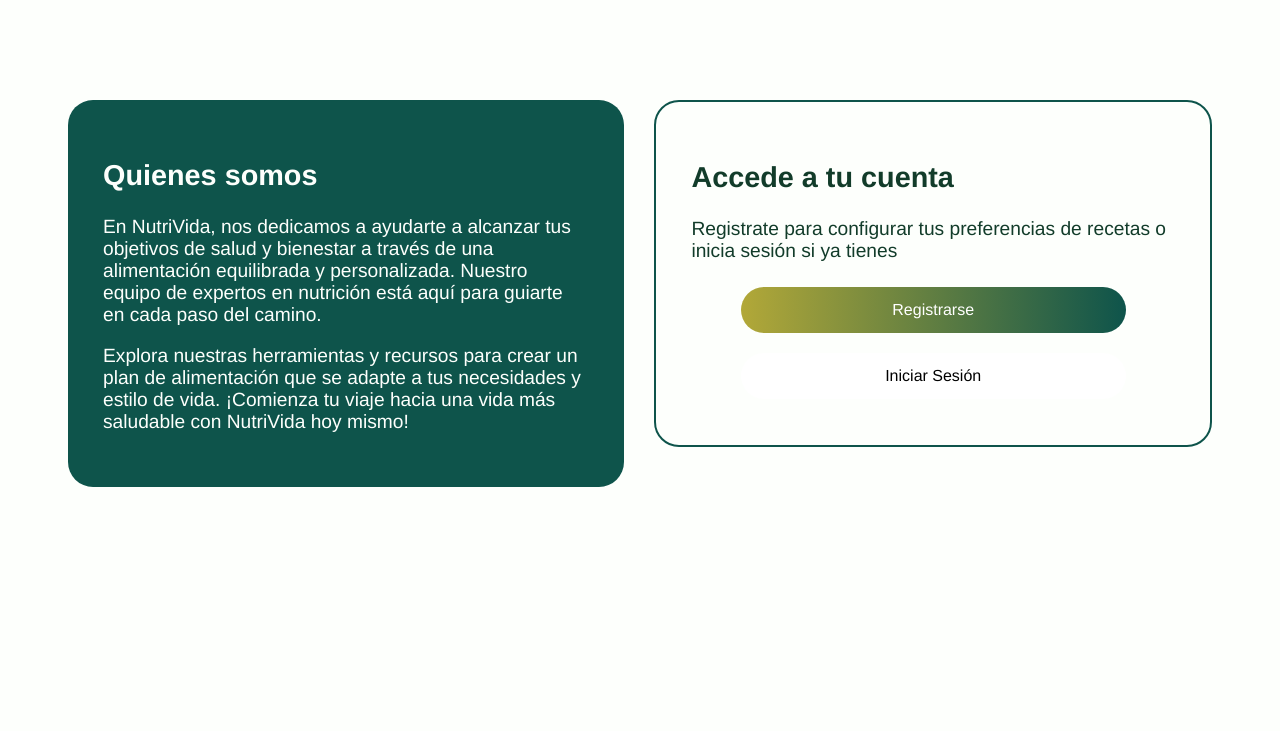
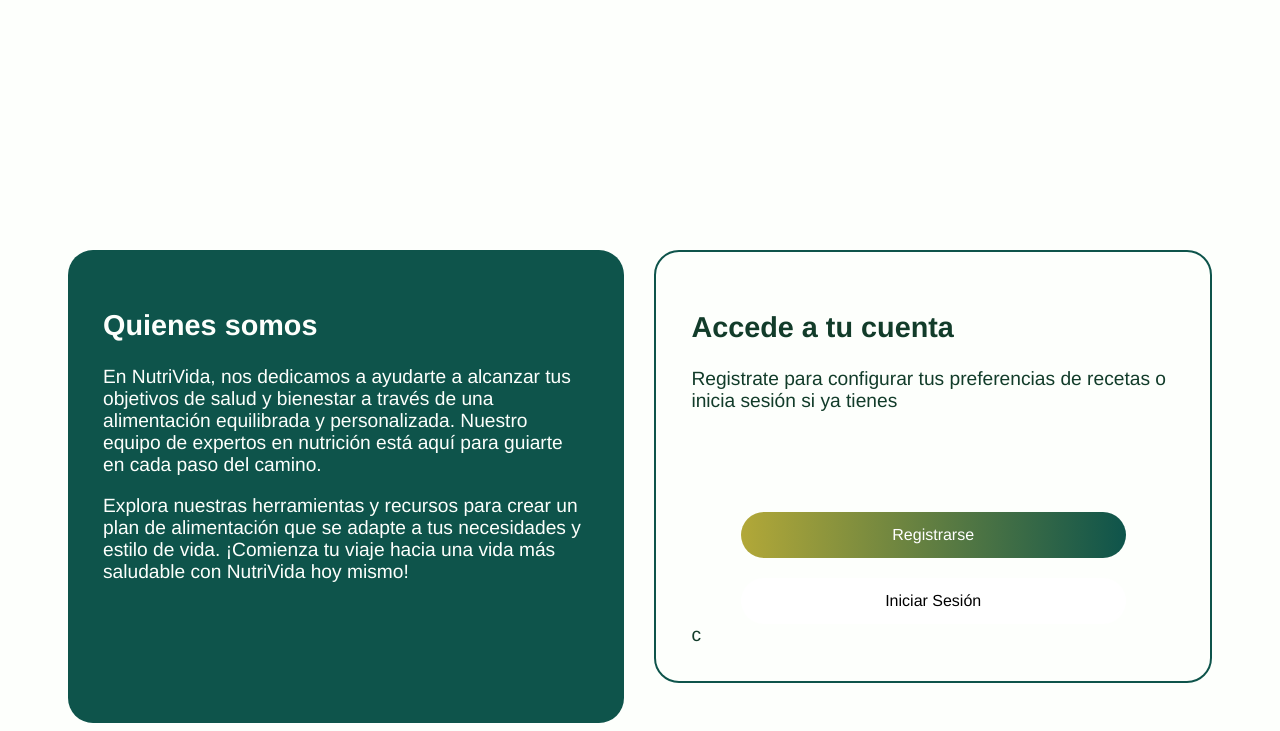
Before and after one commit to CopyGame0/Proyecto_Inicial_USM, a Django app: page / in a window 1280 px wide. Shown: the part 88-819 px from the top of the page. Before the commit the page ends 575 px from the top, so only its background shows below. Run offline with Django 5.2, Linux system fonts and the light colour scheme.

Commit message:
arregle unos fallos de sintaxis

```diff
--- a/NutriVida/inicio/static/inicio/style.css
+++ b/NutriVida/inicio/static/inicio/style.css
@@ -15,7 +15,7 @@
     background-color:  #0E544B; /* Gradiente amarillo a verde */
     color: #fdfffc;
     align-items: center;
-    margin bottom: 50px;
+    margin-bottom: 50px;
 }
 header ul {
     display: flex;
@@ -30,14 +30,14 @@
     color: #fdfffc;
 }
 main {
-    padding top: 100px;
+    padding-top: 100px;
     display: flex;
     gap: 30px;
 }
 .info_inicial {
     font-family: Helvetica, sans-serif;
     font-size:larger;
-    background-color: #0E544B; !important;
+    background-color: #0E544B !important;
     color:#FDFFFC;
     justify-content: flex-start;
     margin-top: 100px;
@@ -51,7 +51,7 @@
 .login {
     font-family: Helvetica, sans-serif;
     font-size:larger;
-    background-color: #FDFFFC; !important;
+    background-color: #FDFFFC !important;
     color: #123C2A;
     justify-content: space-between;
     align-items: flex-start;
@@ -70,8 +70,7 @@
     display: flex;
     flex-direction: column;
     gap: 20px;
-    gap-top: 100px;
-    margin-top: 25px;
+    margin-top: 100px;
     align-items: center;
 }
 .btn {
--- a/NutriVida/inicio/templates/inicio/index.html
+++ b/NutriVida/inicio/templates/inicio/index.html
@@ -31,15 +31,15 @@
     <h2>Accede a tu cuenta</h2>
     <p>Registrate para configurar tus preferencias de recetas o inicia sesión si ya tienes</p>
     <div class="botones">
-        <!-- Envoltorio del botón 1 -->
+        <!-- boton registrarse -->
         <div class="btn-wrapper btn-wrapper-primary">
             <a href="{% url 'registro' %}" class="btn btn-primary">Registrarse</a>
         </div>
-        <!-- Envoltorio del botón 2 -->
+        <!-- boton iniciar sesion -->
         <div class="btn-wrapper btn-wrapper-secondary">
             <a href="{% url 'login' %}" class="btn btn-secondary">Iniciar Sesión</a>
         </div>
-    </div>
+    </div>c
 </div>
     </main>
 </body>
```
